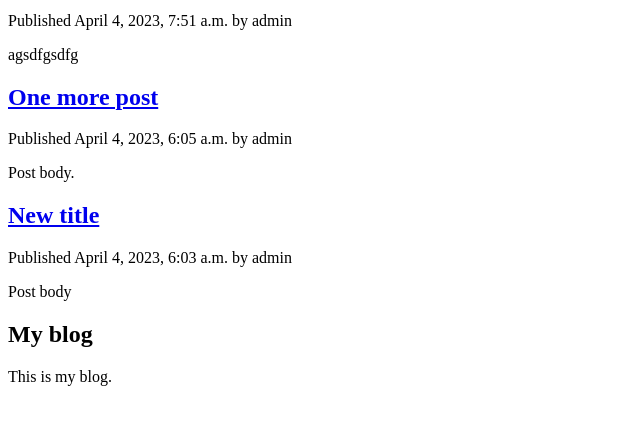
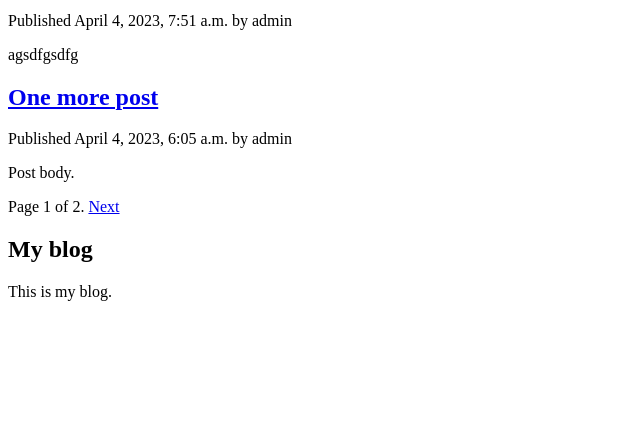
Before and after one commit to KUMA-ORIGINAL/django-blog, a Django app: page /blog/ in a window 1280 px wide. Shown: the part 234-659 px from the top of the page, without its empty margins (0-640 px from the left). Run offline with Django 4.2, Linux system fonts and the light colour scheme; data comes from the database, SQL or seed files in the repository; both versions use the stored data as it was after the commit.

Commit message:
Добавление постраничного отображения

```diff
--- /dev/null
+++ b/mysite/blog/templates/blog/pagination.html
@@ -0,0 +1,13 @@
+<div class="pagination">
+ <span class="step-links">
+ {% if page.has_previous %}
+ <a href="?page={{page.previous_page_number}}">Previous</a>
+ {% endif %}
+ <span class="current">
+ Page {{ page.number }} of {{ page.paginator.num_pages }}.
+ </span>
+ {% if page.has_next %}
+ <a href="?page={{ page.next_page_number }}">Next</a>
+ {% endif %}
+ </span>
+</div>
--- a/mysite/blog/templates/blog/post/list.html
+++ b/mysite/blog/templates/blog/post/list.html
@@ -9,4 +9,5 @@
      <p class="date">Published {{ post.publish }} by {{ post.author }}</p>
      {{ post.body|truncatewords:30|linebreaks }}
      {% endfor %}
+    {% include "blog/pagination.html" with page=posts %}
 {% endblock %}
--- a/mysite/blog/views.py
+++ b/mysite/blog/views.py
@@ -1,12 +1,23 @@
+from django.core.paginator import Paginator, EmptyPage, PageNotAnInteger
 from django.shortcuts import render, get_object_or_404
 
 from .models import Post
 
 
 def post_list(request):
-    posts = Post.published.all()
-    print(posts)
-    return render(request, 'blog/post/list.html', {'posts': posts})
+    object_list = Post.published.all()
+    paginator = Paginator(object_list, 3)
+    page = request.GET.get('page')
+    try:
+        posts = paginator.page(page)
+    except PageNotAnInteger:
+        # Если страница не является целым числом, возвращаем первую страницу
+        posts = paginator.page(1)
+    except EmptyPage:
+        # Если номер страницы больше, чем общее количество страниц, возвращаем последнюю.
+        posts = paginator.page(paginator.num_pages)
+    return render(request, 'blog/post/list.html', {'posts': posts,
+                                                    'page': page})
 
 
 def post_detail(request, year, month, day, post):
```
Also changed, not shown: mysite/db.sqlite3.
